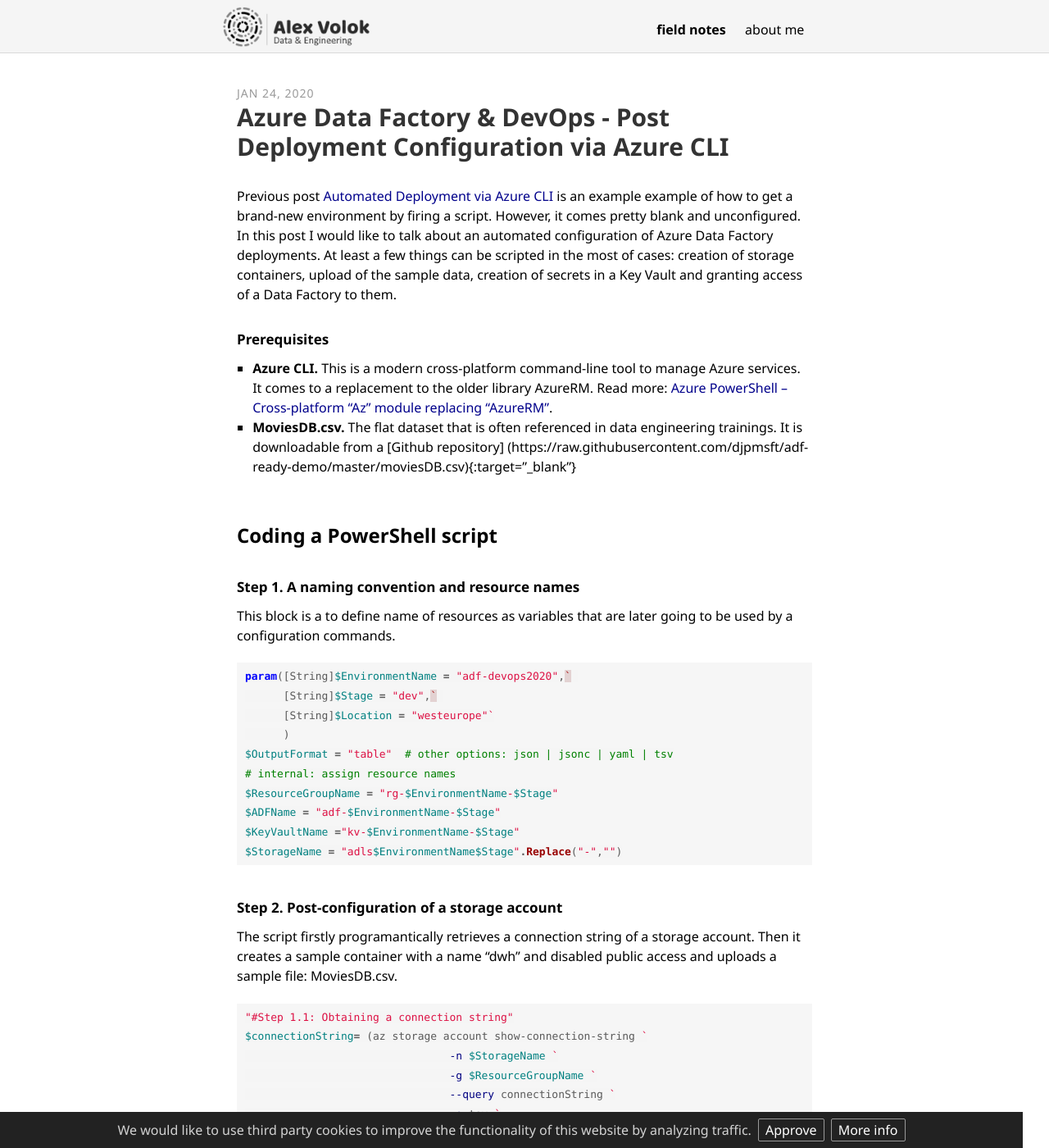
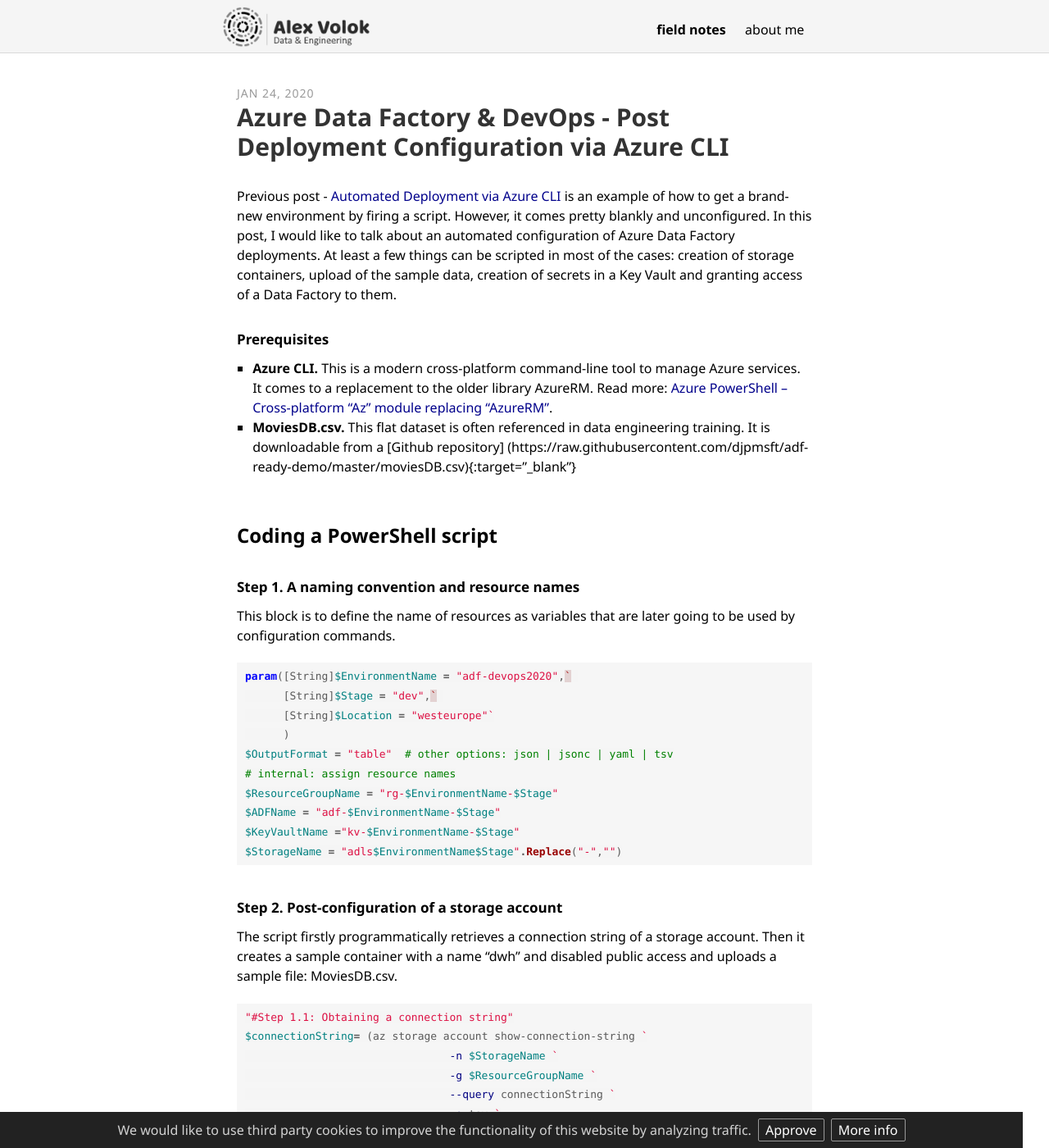
Before and after one commit to alexvolok/alexvolok.github.io, a Jekyll site: the page built from _posts/2020-01-24-adf-devops-configure-az-cli.md, in a window 1280 px wide and 1400 px high. Shown: the whole window at 82% size. Built offline with Jekyll 4.4.1, drawn with Linux system fonts in a browser that asks for light colours; some web fonts are replaced; some of the changed text lies outside the part shown.

Commit message:
adjustments

````diff
--- a/_posts/2020-01-24-adf-devops-configure-az-cli.md
+++ b/_posts/2020-01-24-adf-devops-configure-az-cli.md
@@ -9,11 +9,11 @@
 published: true
 ---
 
-Previous post [Automated Deployment via Azure CLI](/2020/adf-devops-generate-az-cli) is an example example of how to get a brand-new environment by firing a script. However, it comes pretty blank and unconfigured. In this post I would like to talk about an automated configuration of Azure Data Factory deployments. At least a few things can be scripted in the most of cases: creation of storage containers, upload of the sample data, creation of secrets in a Key Vault and granting access of a Data Factory to them.
+Previous post - [Automated Deployment via Azure CLI](/2020/adf-devops-generate-az-cli) is an example of how to get a brand-new environment by firing a script. However, it comes pretty blankly and unconfigured. In this post, I would like to talk about an automated configuration of Azure Data Factory deployments. At least a few things can be scripted in most of the cases: creation of storage containers, upload of the sample data, creation of secrets in a Key Vault and granting access of a Data Factory to them.
 
 #### Prerequisites
  -	**Azure CLI.** This is a modern cross-platform command-line tool to manage Azure services. It comes to a replacement to the older library AzureRM. Read more: [Azure PowerShell – Cross-platform “Az” module replacing “AzureRM”](https://azure.microsoft.com/es-es/blog/azure-powershell-cross-platform-az-module-replacing-azurerm/){:target="_blank"}.
- - **MoviesDB.csv.** The flat dataset that is often referenced in data engineering trainings. It is downloadable from a [Github repository] (https://raw.githubusercontent.com/djpmsft/adf-ready-demo/master/moviesDB.csv){:target="_blank"}
+ - **MoviesDB.csv.** This flat dataset is often referenced in data engineering training. It is downloadable from a [Github repository] (https://raw.githubusercontent.com/djpmsft/adf-ready-demo/master/moviesDB.csv){:target="_blank"}
 
 
 <br />
@@ -39,7 +39,7 @@
 
 #### Step 2. Post-configuration of a storage account
 
-The script firstly programantically retrieves a connection string of a storage account. Then it creates a sample container with a name “dwh” and disabled public access and uploads a sample file: MoviesDB.csv.
+The script firstly programmatically  retrieves a connection string of a storage account. Then it creates a sample container with a name “dwh” and disabled public access and uploads a sample file: MoviesDB.csv.
 
 ```powershell
 "#Step 1.1: Obtaining a connection string"
@@ -205,6 +205,6 @@
 
 #### Final words
 
-The second Azure CLI script is complete. It automates the post-deployment configuration of the environment - creates a storage container and uploads a sample data and then configures a Key Vault to store a connection string to be used later in a Data Factory. In the next post I will cover a version control of data factory pipelines using Azure DevOps.
+The second Azure CLI script is complete. It automates the post-deployment configuration of the environment - creates a storage container and uploads a sample data and then configures a Key Vault to store a connection string to be used later in a Data Factory. In the next post, I will cover a version control of data factory pipelines using Azure DevOps.
 
 Many thanks for reading.
````
Also changed, not shown: other parts of _posts/2020-01-24-adf-devops-configure-az-cli.md (+4 -4 lines).
